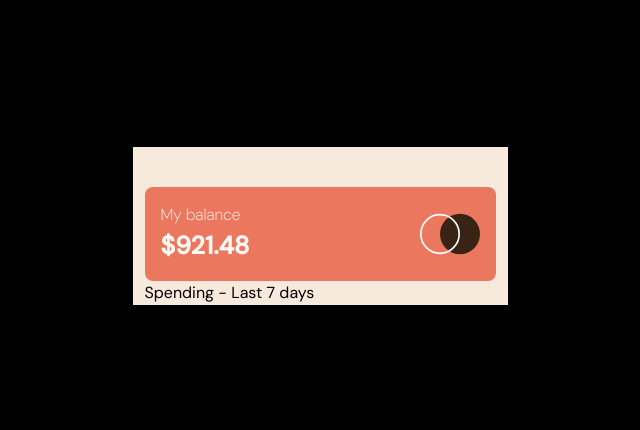
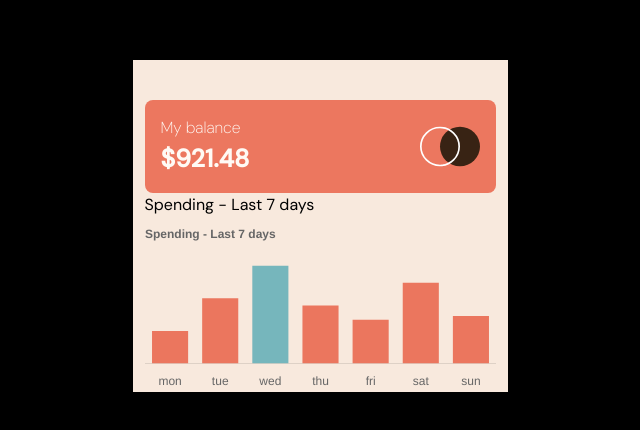
Before and after one commit to shaversj/expenses-chart-component-main, a React (Vite) app: page / in a window 1280 px wide. Shown: the part 174-604 px from the top of the page, without its empty margins (320-960 px from the left). Built offline with nearby package versions, Linux system fonts and the light colour scheme.

Commit message:
Add changes to support chart

```diff
--- a/package.json
+++ b/package.json
@@ -10,7 +10,9 @@
     "preview": "vite preview"
   },
   "dependencies": {
+    "chart.js": "^4.4.0",
     "react": "^18.2.0",
+    "react-chartjs-2": "^5.2.0",
     "react-dom": "^18.2.0"
   },
   "devDependencies": {
--- a/src/App.jsx
+++ b/src/App.jsx
@@ -1,3 +1,4 @@
+import BarChart from "./BarChart.jsx";
 
 
 function App() {
@@ -16,6 +17,7 @@ function App() {
               </header>
               <main>
                   <h1>Spending - Last 7 days</h1>
+                  <BarChart />
               </main>
           </div>
       </div>
--- /dev/null
+++ b/src/BarChart.jsx
@@ -0,0 +1,66 @@
+import {
+    Chart as ChartJS,
+    CategoryScale,
+    LinearScale,
+    BarElement,
+    Title,
+    Tooltip,
+    Legend,
+} from 'chart.js';
+import { Bar } from 'react-chartjs-2';
+
+ChartJS.register(
+    CategoryScale,
+    LinearScale,
+    BarElement,
+    Title,
+    Tooltip,
+    Legend
+);
+const BarChart = () => {
+    // const labels = ["mon", "tue", "wed", "thu", "fri", "sat", "sun"]
+    // const data = [17.45, 34.91, 52.36, 31.07, 23.39, 43.28, 25.48]
+
+
+    const data = {
+        labels: ["mon", "tue", "wed", "thu", "fri", "sat", "sun"],
+
+        datasets: [{
+            data: [17.45, 34.91, 52.36, 31.07, 23.39, 43.28, 25.48],
+            backgroundColor: ["rgba(235, 118,94,1.000)", "rgba(235, 118,94,1.000)", "rgba(118,182,188,1.000)", "rgba(235, 118,94,1.000)", "rgba(235, 118,94,1.000)", "rgba(235, 118,94,1.000)", "rgba(235, 118,94,1.000)"]
+        }]
+    }
+
+    const options = {
+        scales: {
+            x: {
+                grid: {
+                    display: false
+                }
+            },
+            y: {
+                display: false,
+                grid: {
+                    display: false
+                }
+            }
+        },
+        responsive: true,
+        plugins: {
+            legend: {
+                display: false,
+            },
+            title: {
+                display: true,
+                align: 'start',
+                text: 'Spending - Last 7 days',
+            },
+        },
+    };
+
+    return (
+        <Bar options={options} data={data} />
+    );
+};
+
+export default BarChart;
```
Also changed, not shown: 1 other file (tests, documents, lock files or other folders).
